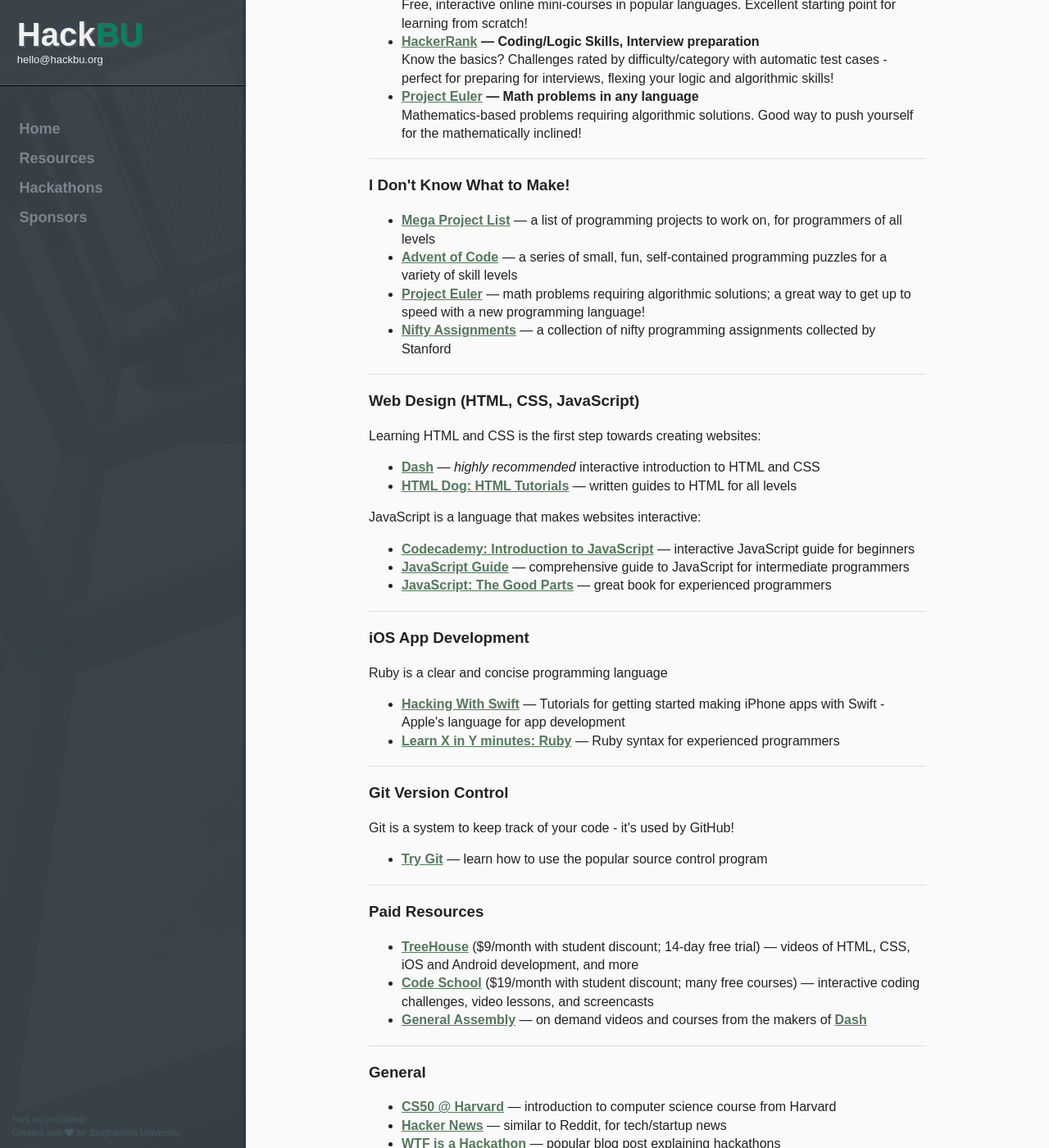
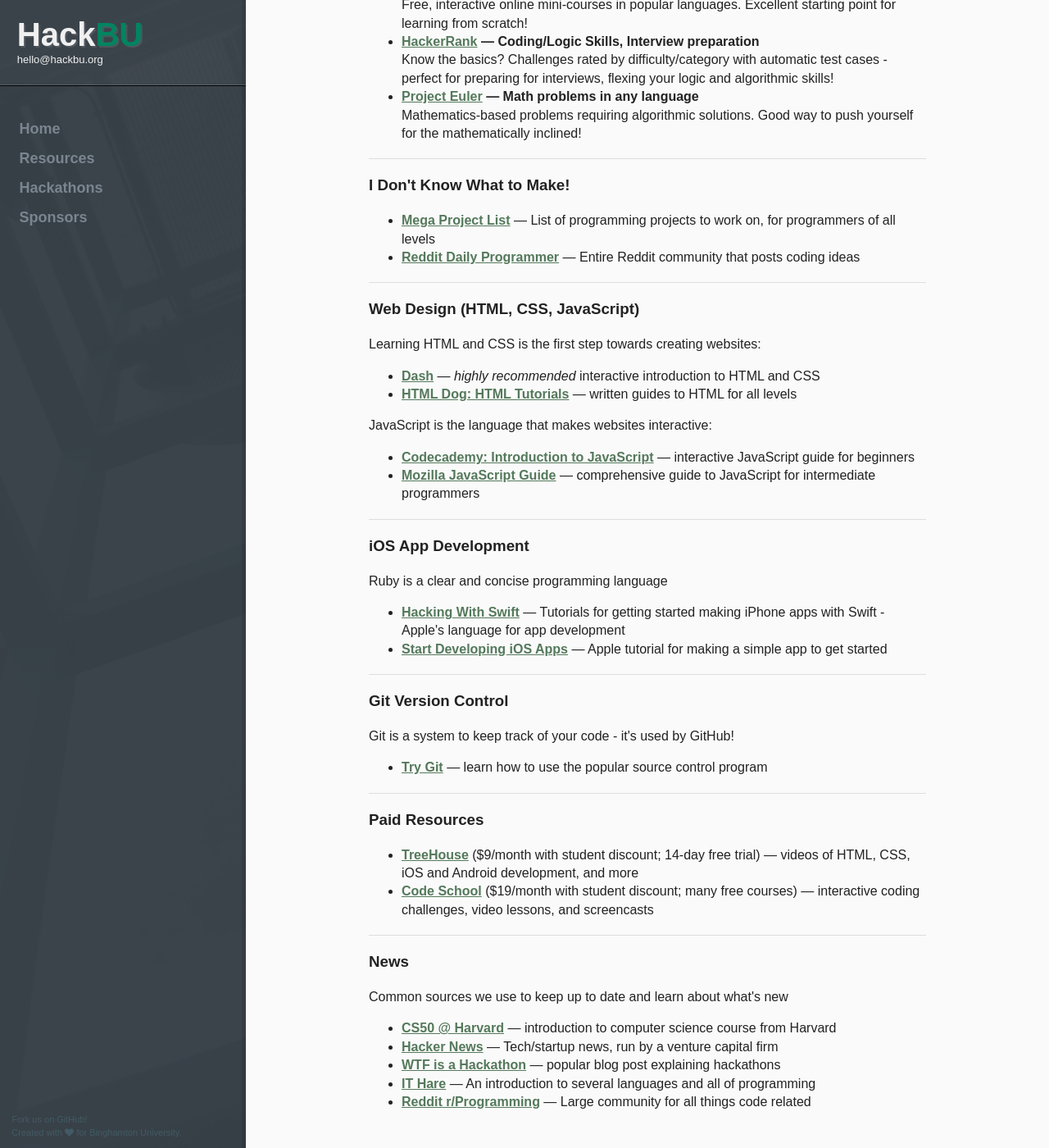
Before and after one commit to hackbinghamton/hackbinghamton.github.io, a Jekyll site: the page built from resources/index.html, in a window 1280 px wide and 1400 px high, scrolled down 406 px. Shown: the whole window at 82% size. Built offline with Jekyll 4.4.1, drawn with Linux system fonts in a browser that asks for light colours; nearby versions of some CDN libraries; some of the changed text lies outside the part shown.

Commit message:
polished resources page

```diff
--- a/resources/index.html
+++ b/resources/index.html
@@ -22,10 +22,8 @@
 <div class="article">
 	<h3>I Don't Know What to Make!</h3>
 	<ul>
-		<li><a href="https://github.com/karan/Projects">Mega Project List</a> &mdash; a list of programming projects to work on, for programmers of all levels</li>
-		<li><a href="http://adventofcode.com">Advent of Code</a> &mdash; a series of small, fun, self-contained programming puzzles for a variety of skill levels
-		<li><a href="http://projecteuler.net">Project Euler</a> &mdash; math problems requiring algorithmic solutions; a great way to get up to speed with a new programming language!</li>
-		<li><a href="http://nifty.stanford.edu">Nifty Assignments</a> &mdash; a collection of nifty programming assignments collected by Stanford</li>
+        <li><a href="https://github.com/karan/Projects">Mega Project List</a> &mdash; List of programming projects to work on, for programmers of all levels</li>
+        <li><a href="https://www.reddit.com/r/dailyprogrammer">Reddit Daily Programmer</a> &mdash; Entire Reddit community that posts coding ideas</li>
 	</ul>
 </div>
 
@@ -36,11 +34,10 @@
 		<li><a href="https://dash.generalassemb.ly/">Dash</a> &mdash; <em>highly recommended</em> interactive introduction to HTML and CSS</li>
 		<li><a href="http://htmldog.com/guides/html/">HTML Dog: HTML Tutorials</a> &mdash; written guides to HTML for all levels</li>
 	</ul>
-	<p>JavaScript is a language that makes websites interactive:</p>
+	<p>JavaScript is the language that makes websites interactive:</p>
 	<ul>
 		<li><a href="http://www.codecademy.com/tracks/javascript">Codecademy: Introduction to JavaScript</a> &mdash; interactive JavaScript guide for beginners</li>
-		<li><a href="https://developer.mozilla.org/en-US/docs/Web/JavaScript">JavaScript Guide</a> &mdash; comprehensive guide to JavaScript for intermediate programmers</li>
-		<li><a href="http://www.amazon.com/dp/0596517742">JavaScript: The Good Parts</a> &mdash; great book for experienced programmers</li>
+		<li><a href="https://developer.mozilla.org/en-US/docs/Web/JavaScript">Mozilla JavaScript Guide</a> &mdash; comprehensive guide to JavaScript for intermediate programmers</li>
 	</ul>
 </div>
 
@@ -49,7 +46,7 @@
 	<p>Ruby is a clear and concise programming language</p>
 	<ul>
 		<li><a href="https://www.hackingwithswift.com/read">Hacking With Swift</a> &mdash; Tutorials for getting started making iPhone apps with Swift - Apple's language for app development</li>
-		<li><a href="http://learnxinyminutes.com/docs/ruby/">Learn X in Y minutes: Ruby</a> &mdash; Ruby syntax for experienced programmers</li>
+		<li><a href="https://developer.apple.com/library/content/referencelibrary/GettingStarted/DevelopiOSAppsSwift/">Start Developing iOS Apps</a> &mdash; Apple tutorial for making a simple app to get started</li>
 	</ul>
 </div>
 
@@ -66,17 +63,17 @@
 	<ul>
 		<li><a href="http://teamtreehouse.com/">TreeHouse</a> ($9/month with student discount; 14-day free trial) &mdash; videos of HTML, CSS, iOS and Android development, and more</li>
 		<li><a href="https://www.codeschool.com/enrollments/dnFtaXFMbXROSVVqT3N1bngwWnBRUjhGc2k1Z1dEOW52cFJvZEMzRUZvRT0tLWpvUElMODBvdFhiZlA4MjE2Mlc2c1E9PQ==">Code School</a> ($19/month with student discount; many free courses) &mdash; interactive coding challenges, video lessons, and screencasts</li>
-		<li><a href="https://generalassemb.ly/online/on-demand">General Assembly</a> &mdash; on demand videos and courses from the makers of <a href="https://dash.generalassemb.ly/">Dash</a></li>
 	</ul>
 </div>
 
 <div class="article">
-	<h3>General</h3>
+	<h3>News</h3>
+    <p>Common sources we use to keep up to date and learn about what's new</p>
 	<ul>
 		<li><a href="https://cs50.harvard.edu/">CS50 @ Harvard</a> &mdash; introduction to computer science course from Harvard</li>
-		<li><a href="https://news.ycombinator.com/">Hacker News</a> &mdash; similar to Reddit, for tech/startup news</li>
+		<li><a href="https://news.ycombinator.com/">Hacker News</a> &mdash; Tech/startup news, run by a venture capital firm</li>
 		<li><a href="https://medium.com/hackathons-anonymous/92668579601">WTF is a Hackathon</a> &mdash; popular blog post explaining hackathons</li>
-		<li><a href="http://jsfiddle.net/">JSFiddle</a> &mdash; practice HTML/CSS/JavaScript in your browser</li>
         <li><a href="http://ithare.com/a-beginners-guide-to-programming-languages/">IT Hare</a> &mdash; An introduction to several languages and all of programming</li>
+		<li><a href="https://reddit.com/r/programming">Reddit r/Programming</a> &mdash; Large community for all things code related</li>
 	</ul>
 </div>
```
